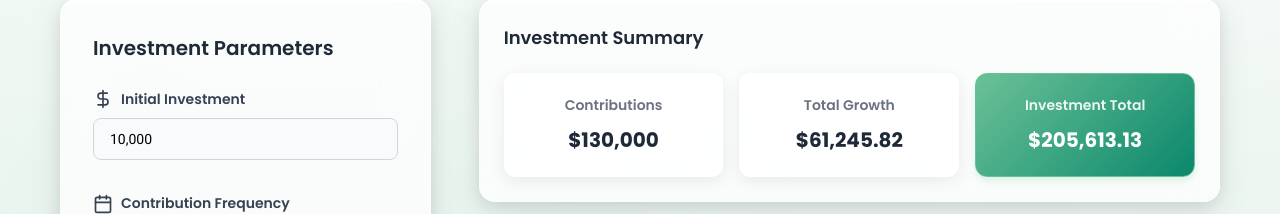
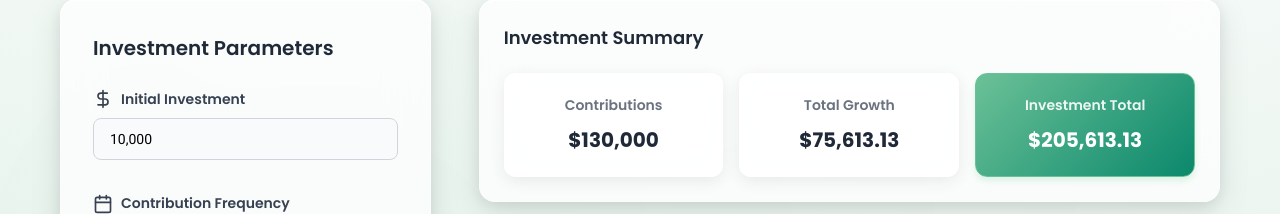
Before and after one commit to Lmar-O/Maal, a React (Vite) app in the folder frontend/: page /calculator in a window 1280 px wide. Shown: the part 421-635 px from the top of the page. Built offline with nearby package versions, Linux system fonts and the light colour scheme.

Commit message:
Fix total growth calculation in InvestmentCalculator component to use conventional values

```diff
--- a/frontend/src/pages/InvestmentCalculator.tsx
+++ b/frontend/src/pages/InvestmentCalculator.tsx
@@ -138,7 +138,7 @@ const InvestmentCalculator = () => {
 
       totalInvested.push(conventionalContributed)
       totalValue.push(conventionalValue)
-      totalGrowth.push(halalValue - halalContributed) // Investment total - total contributions
+      totalGrowth.push(conventionalValue - conventionalContributed) // Investment total - total contributions
     }
 
     return { labels, totalInvested, totalValue, totalGrowth }
@@ -210,7 +210,7 @@ const InvestmentCalculator = () => {
 
       totalInvested.push(conventionalContributed)
       totalValue.push(conventionalValue)
-      totalGrowth.push(halalValue - halalContributed) // Investment total - total contributions
+      totalGrowth.push(conventionalValue - conventionalContributed) // Investment total - total contributions
     }
 
     return { labels, totalInvested, totalValue, totalGrowth }
```
